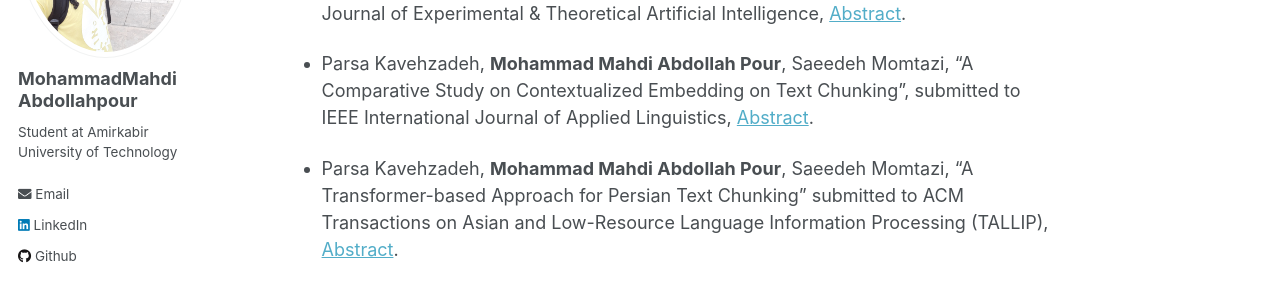
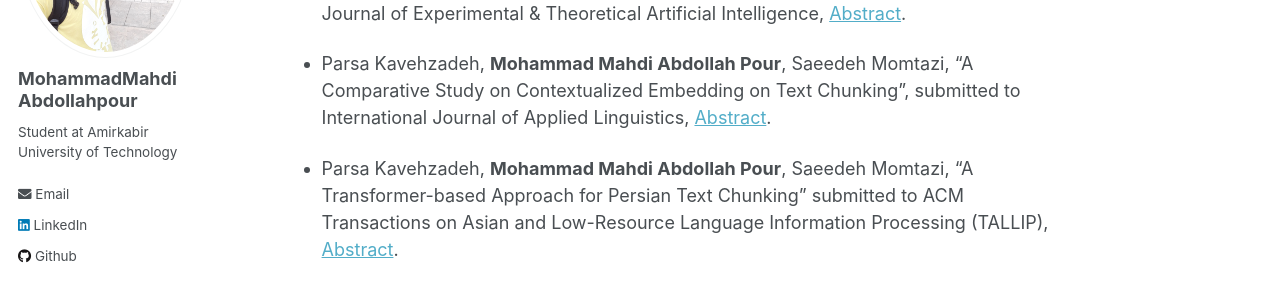
Before and after one commit to mahdiabdollahpour/mahdiabdollahpour.github.io, a Jekyll site: the page built from _pages/about.md, in a window 1280 px wide and 900 px high, scrolled down 562 px. Shown: the part 207-497 px from the top of the window. Built offline with Jekyll 4.4.1, drawn with Linux system fonts in a browser that asks for light colours.

Commit message:
Update about.md

```diff
--- a/_pages/about.md
+++ b/_pages/about.md
@@ -32,7 +32,7 @@ Publications
 ======
 - **Mohammad Mahdi Abdollah Pour**, Saeedeh Momtazi, "A Comparative Study on Text Representation and Learning on Persian Named Entity Recognition", submitted to Journal of Experimental & Theoretical Artificial Intelligence, [Abstract](https://drive.google.com/file/d/18-vrbH6x6AK-GRuzuq_FxRRp3kbsgv7q/view).
 
-- Parsa Kavehzadeh, **Mohammad Mahdi Abdollah Pour**, Saeedeh Momtazi, "A Comparative Study on Contextualized Embedding on Text Chunking", submitted to IEEE International Journal of Applied Linguistics, [Abstract](https://drive.google.com/file/d/1E2GzNGsa2DofIeziKv2nscYDas8_luUI/view).
+- Parsa Kavehzadeh, **Mohammad Mahdi Abdollah Pour**, Saeedeh Momtazi, "A Comparative Study on Contextualized Embedding on Text Chunking", submitted to International Journal of Applied Linguistics, [Abstract](https://drive.google.com/file/d/1E2GzNGsa2DofIeziKv2nscYDas8_luUI/view).
 
 - Parsa Kavehzadeh, **Mohammad Mahdi Abdollah Pour**, Saeedeh Momtazi, "A Transformer-based Approach for Persian Text Chunking" submitted to ACM Transactions on Asian and Low-Resource Language Information Processing (TALLIP), [Abstract](https://drive.google.com/file/d/1Sgy4lPOry6dvAmORil6rbk7Df-R50MDE/view).
 
```
